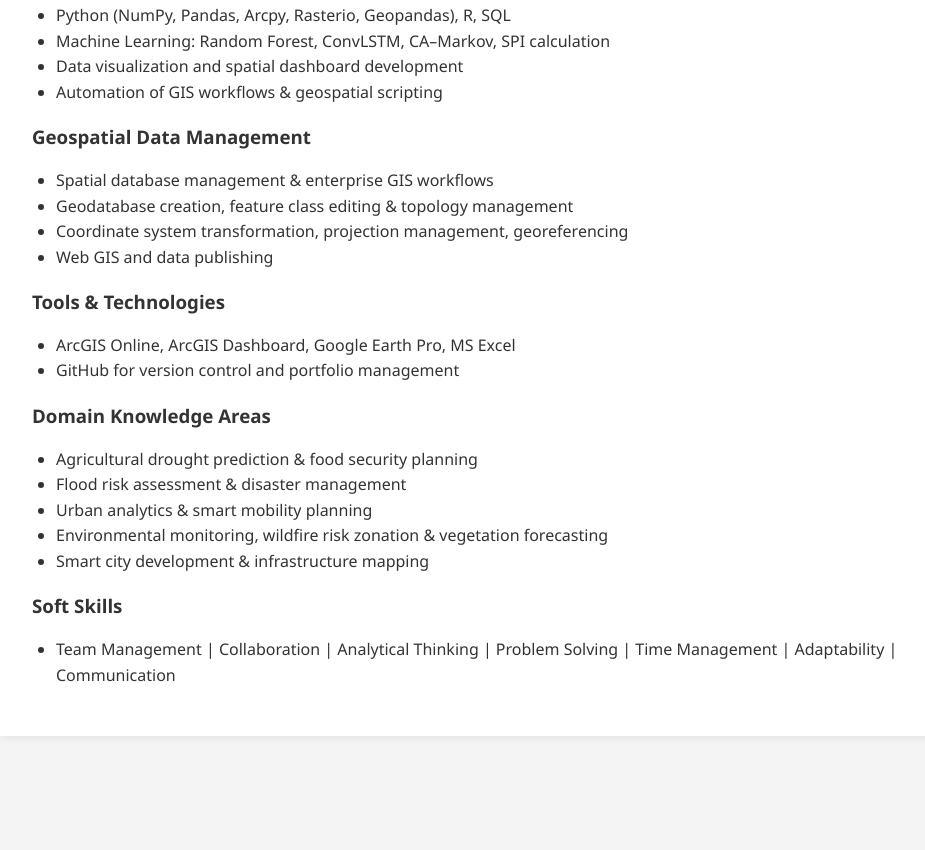
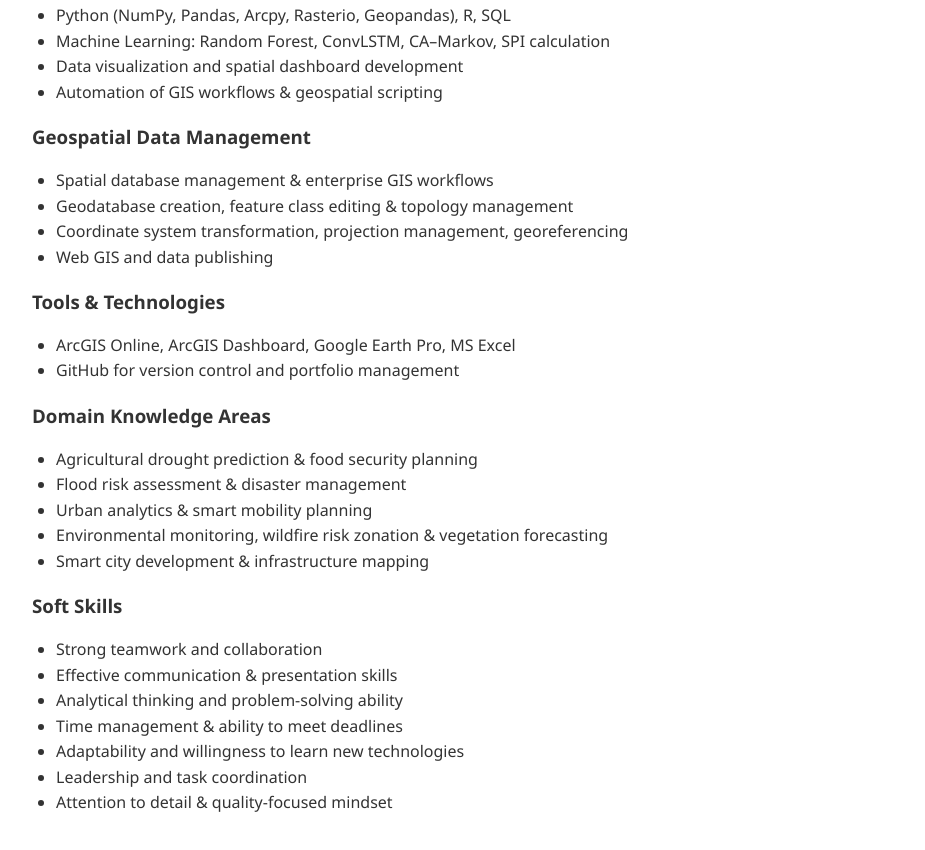
Before and after one commit to Aindrila0-03/Portfolio_, a plain HTML site: page skill.html in a window 1280 px wide. Shown: the part 611-1461 px from the top of the page, without its empty margins (128-1053 px from the left). Before the commit the page ends 1379 px from the top, so only its background shows below. Drawn offline with Linux system fonts and the light colour scheme.

Commit message:
Add soft skills section to skill.html
Updated

```diff
--- a/skill.html
+++ b/skill.html
@@ -86,11 +86,17 @@
   <li>Smart city development & infrastructure mapping</li>
 </ul>
 
-<h3>Soft Skills</h3>
-<ul>
-  <li>Team Management | Collaboration | Analytical Thinking | Problem Solving | Time Management | Adaptability | Communication</li>
-</ul>
-
+<section id="soft-skills" class="skills-section">
+  <h3>Soft Skills</h3>
+  <ul>
+    <li>Strong teamwork and collaboration</li>
+    <li>Effective communication & presentation skills</li>
+    <li>Analytical thinking and problem-solving ability</li>
+    <li>Time management & ability to meet deadlines</li>
+    <li>Adaptability and willingness to learn new technologies</li>
+    <li>Leadership and task coordination</li>
+    <li>Attention to detail & quality-focused mindset</li>
+  </ul>
 
   </div>
 </body>
```
